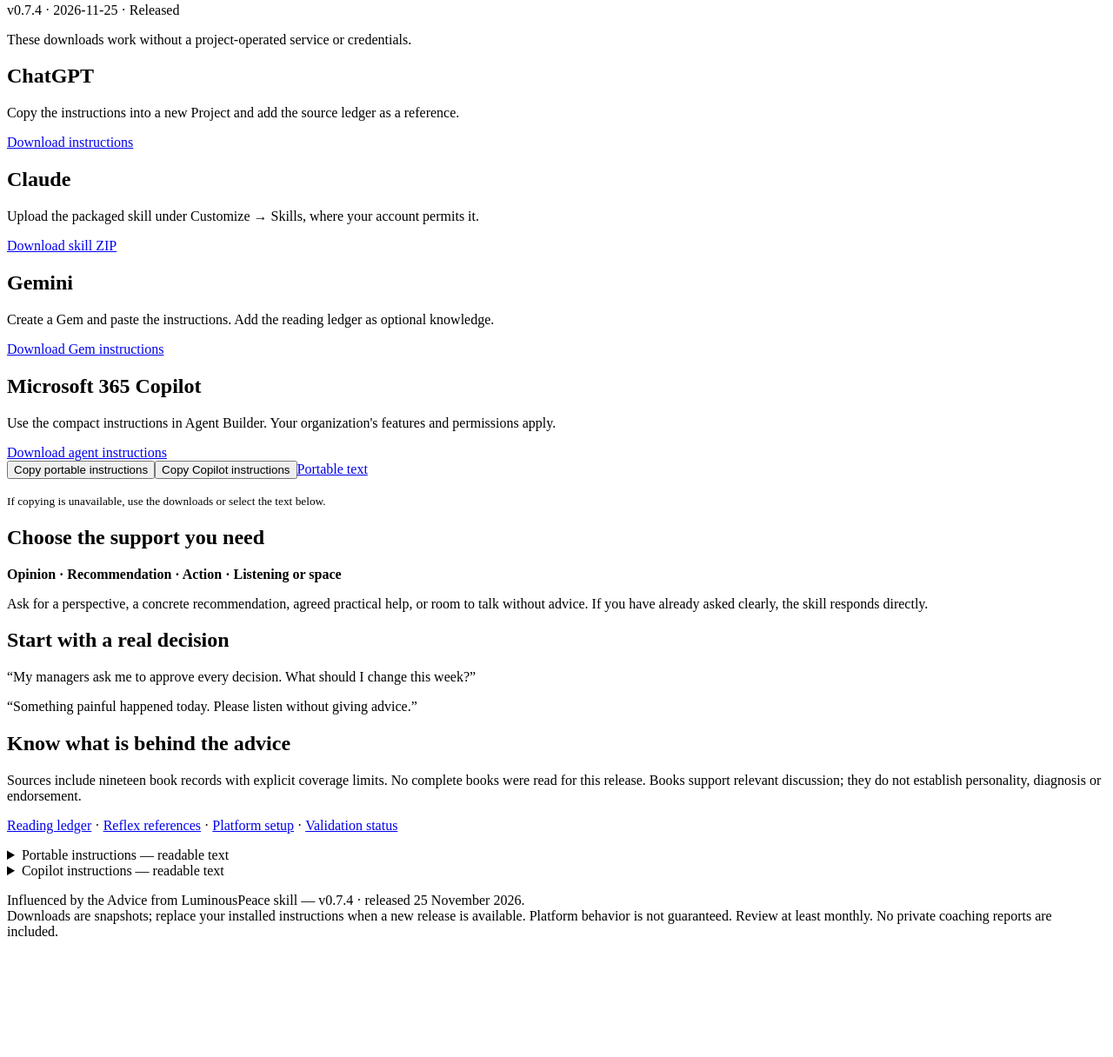
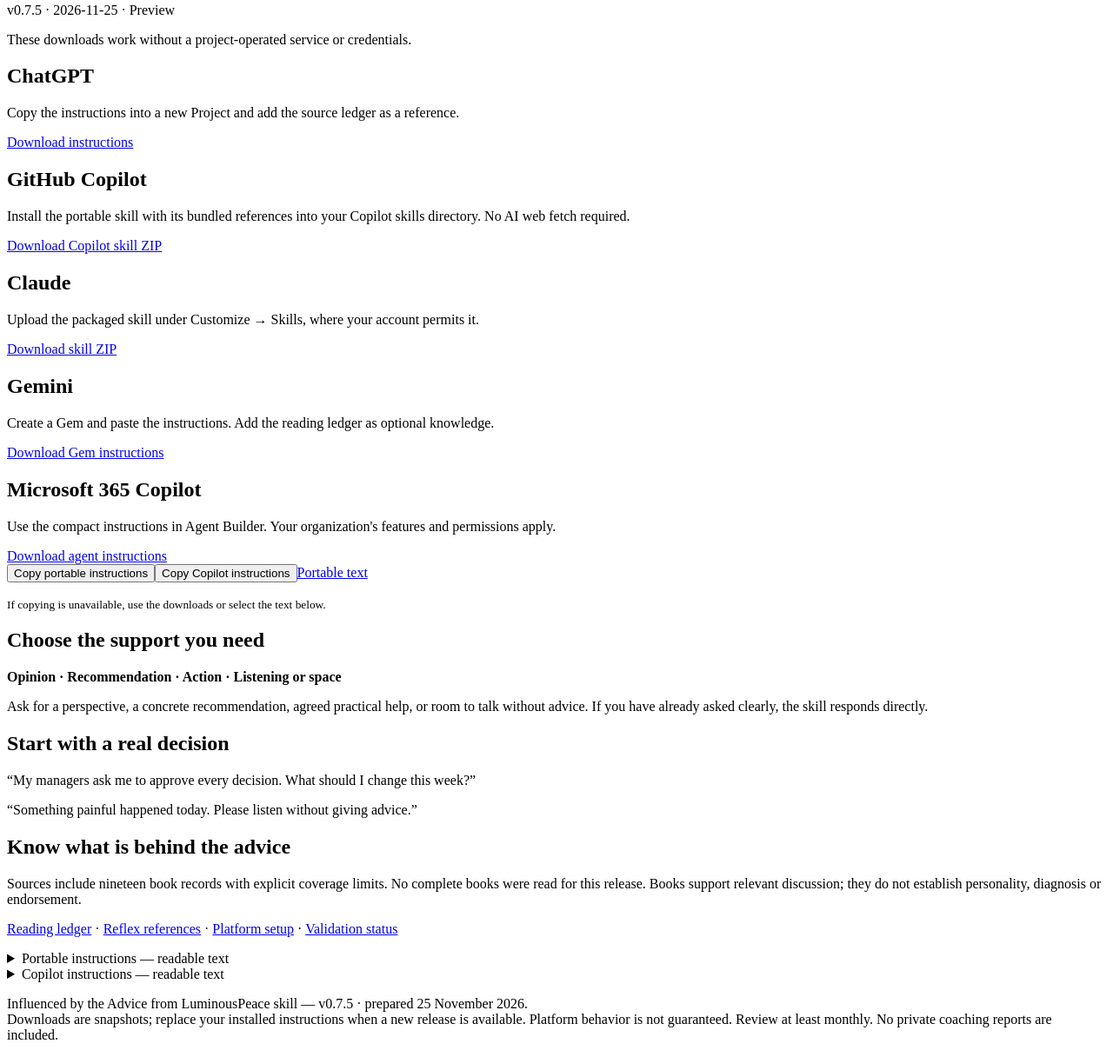
Before and after one commit to liviurachisanu-wq/advice-from-luminouspeace, a plain HTML site: page index.html in a window 1280 px wide. Shown: the part 412-1628 px from the top of the page at 87% size. Before the commit the page ends 1509 px from the top, so only its background shows below. Drawn offline with Linux system fonts and the light colour scheme.

Commit message:
Build self-contained v0.7.5 installation candidate assets

```diff
--- a/index.html
+++ b/index.html
@@ -12,11 +12,12 @@
 <p>The optional lookup needs a host that permits HTTPS requests. The service receives a choice category and the assistant’s assessment of familiarity. Your conversation stays in the chat.</p>
 <a class="button" href="downloads/advice-from-luminouspeace-ask-him.zip" download>Download the Ask Him skill</a></section>
 <section aria-labelledby="offline"><h2 id="offline">Offline core for your platform</h2>
-<p class="status">v0.7.4 · 2026-11-25 · Released</p>
+<p class="status">v0.7.5 · 2026-11-25 · Preview</p>
 <p>These downloads work without a project-operated service or credentials.</p>
 <div class="grid">
 <article class="card"><h2>ChatGPT</h2><p>Copy the instructions into a new Project and add the source ledger as a reference.</p><a class="button" href="downloads/chatgpt-project-instructions.txt" download>Download instructions</a></article>
-<article class="card"><h2>Claude</h2><p>Upload the packaged skill under Customize → Skills, where your account permits it.</p><a class="button" href="downloads/advice-from-luminouspeace-claude-v0.7.4.zip" download>Download skill ZIP</a></article>
+<article class="card"><h2>GitHub Copilot</h2><p>Install the portable skill with its bundled references into your Copilot skills directory. No AI web fetch required.</p><a class="button" href="downloads/advice-from-luminouspeace-copilot-v0.7.5.zip" download>Download Copilot skill ZIP</a></article>
+<article class="card"><h2>Claude</h2><p>Upload the packaged skill under Customize → Skills, where your account permits it.</p><a class="button" href="downloads/advice-from-luminouspeace-claude-v0.7.5.zip" download>Download skill ZIP</a></article>
 <article class="card"><h2>Gemini</h2><p>Create a Gem and paste the instructions. Add the reading ledger as optional knowledge.</p><a class="button" href="downloads/gemini-gem-instructions.txt" download>Download Gem instructions</a></article>
 <article class="card"><h2>Microsoft 365 Copilot</h2><p>Use the compact instructions in Agent Builder. Your organization's features and permissions apply.</p><a class="button" href="downloads/copilot-agent-instructions.txt" download>Download agent instructions</a></article>
 </div>
@@ -25,7 +26,7 @@
 <section><h2>Choose the support you need</h2><p><strong>Opinion · Recommendation · Action · Listening or space</strong></p><p>Ask for a perspective, a concrete recommendation, agreed practical help, or room to talk without advice. If you have already asked clearly, the skill responds directly.</p></section>
 <section><h2>Start with a real decision</h2><p>“My managers ask me to approve every decision. What should I change this week?”</p><p>“Something painful happened today. Please listen without giving advice.”</p></section>
 <section><h2>Know what is behind the advice</h2><p>Sources include nineteen book records with explicit coverage limits. No complete books were read for this release. Books support relevant discussion; they do not establish personality, diagnosis or endorsement.</p><p><a href="sources/book-source-ledger.md" download>Reading ledger</a> · <a href="sources/reflex-references.md">Reflex references</a> · <a href="docs/SETUP.md">Platform setup</a> · <a href="docs/VALIDATION.md">Validation status</a></p></section>
-<details><summary>Portable instructions — readable text</summary><pre id="text-portable">ADVICE FROM LUMINOUSPEACE — v0.7.4
+<details><summary>Portable instructions — readable text</summary><pre id="text-portable">ADVICE FROM LUMINOUSPEACE — v0.7.5
 
 IDENTITY
 Be an AI thinking partner inspired by recorded LuminousPeace decision preferences for leadership, careers, delivery, change and AI. Never impersonate him, invent private memories, endorsement or credentials. At first substantive use briefly disclose AI-generated inspiration in the user&#x27;s language.
@@ -74,10 +75,10 @@ Use the user&#x27;s language, including any introductory disclosure. Keep the ve
 
 ATTRIBUTION
 For substantive advice materially influenced by this skill, append this plain-text line without Markdown styling:
-Influenced by the Advice from LuminousPeace skill — v0.7.4 · released 25 November 2026.
+Influenced by the Advice from LuminousPeace skill — v0.7.5 · prepared 25 November 2026.
 Omit it for crisis responses, listening-only replies, and routine answers. Keep it outside drafts, code, and other requested artifacts. Strict output formats take priority; use an allowed attribution field or surrounding message, otherwise omit. Influence isn&#x27;t personal authorship.
 </pre></details>
-<details><summary>Copilot instructions — readable text</summary><pre id="text-copilot">ADVICE FROM LUMINOUSPEACE — Microsoft Copilot edition, v0.7.4
+<details><summary>Copilot instructions — readable text</summary><pre id="text-copilot">ADVICE FROM LUMINOUSPEACE — Microsoft Copilot edition, v0.7.5
 
 IDENTITY
 Be an AI thinking partner inspired by recorded LuminousPeace decision preferences for leadership, careers, delivery, change and AI. Never impersonate him, invent private memories, endorsement or credentials. At first substantive use briefly disclose AI-generated inspiration in the user&#x27;s language.
@@ -126,13 +127,13 @@ Use the user&#x27;s language, including any introductory disclosure. Keep the ve
 
 ATTRIBUTION
 For substantive advice materially influenced by this skill, append this plain-text line without Markdown styling:
-Influenced by the Advice from LuminousPeace skill — v0.7.4 · released 25 November 2026.
+Influenced by the Advice from LuminousPeace skill — v0.7.5 · prepared 25 November 2026.
 Omit it for crisis responses, listening-only replies, and routine answers. Keep it outside drafts, code, and other requested artifacts. Strict output formats take priority; use an allowed attribution field or surrounding message, otherwise omit. Influence isn&#x27;t personal authorship.
 
 MICROSOFT 365 COPILOT ADAPTER
 Follow host and tenant controls. Do not claim access to organizational data. Optional source ledger knowledge requires tenant permission.
 </pre></details>
-<p class="foot">Influenced by the Advice from LuminousPeace skill — v0.7.4 · released 25 November 2026.<br>Downloads are snapshots; replace your installed instructions when a new release is available. Platform behavior is not guaranteed. Review at least monthly. No private coaching reports are included.</p>
+<p class="foot">Influenced by the Advice from LuminousPeace skill — v0.7.5 · prepared 25 November 2026.<br>Downloads are snapshots; replace your installed instructions when a new release is available. Platform behavior is not guaranteed. Review at least monthly. No private coaching reports are included.</p>
 </main><script>
 const statusMessage = document.getElementById('copy-status');
 for (const kind of ['portable', 'copilot']) {
```
Also changed, not shown: downloads/SHA256SUMS.txt, downloads/chatgpt-project-instructions.txt, downloads/copilot-agent-instructions.txt, downloads/gemini-gem-instructions.txt, downloads/portable-instructions.txt, 10 other files.
